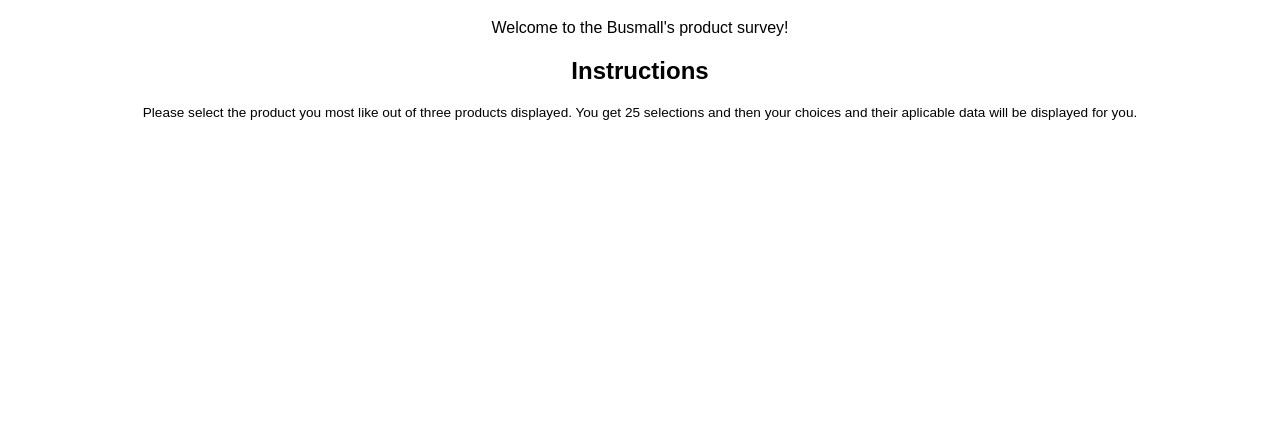
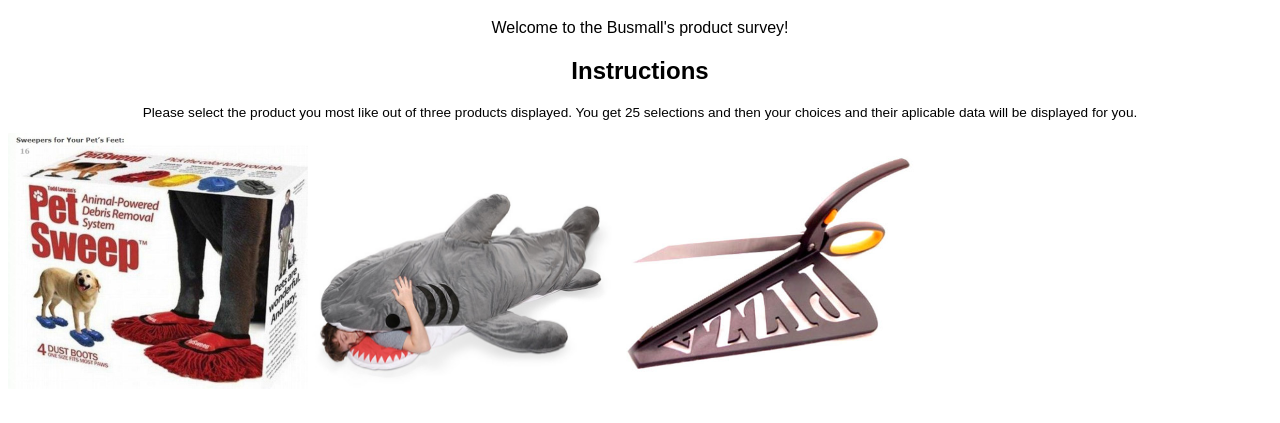
Before and after one commit to TheReckShop/busmall-start, a plain HTML site: page index.html in a window 1280 px wide. Shown: the part 61-484 px from the top of the page. Drawn offline with Linux system fonts and the light colour scheme.

Commit message:
added css finished geting images to load without repeat

```diff
--- a/app.js
+++ b/app.js
@@ -5,7 +5,7 @@ var pic1 = document.createElement('pic-1');
 var pic2 = document.createElement('pic-2');
 var pic3 = document.createElement('pic-3');
 var productName = ['bag', 'bananna', 'bathroom', 'boots', 'breakfast', 'bubblegum', 'chair', 'cthulhu', 'dog-duck', 'dragon', 'pen', 'pet-sweep', 'scissors', 'shark', 'sweep', 'tauntaun', 'unicorn', 'usb', 'water-can', 'wine-glass'];
-var imageFilePath = ['img/bag.jpg', 'img/bananna.jpg', 'img/bathroom.jpg', 'img/boots.jpg', 'img/breakfast.jpg', 'img/bubblegum.jpg', 'img/chair.jpg', 'img/cthulhu.jpg', 'img/dog-duck.jpg', 'img/dragon.jpg', 'img/pen.jpg', 'img/pet-sweep.jpg', 'img/scissors.jpg', 'img/shark.jpg', 'img/sweep.png', 'img/tauntaun.jpg', 'img/unicorn.jpg', 'img/usb.gif', 'img/water-can.jpg', 'img/imgwine-glass.jpg'];
+var imageFilePath = ['img/bag.jpg', 'img/banana.jpg', 'img/bathroom.jpg', 'img/boots.jpg', 'img/breakfast.jpg', 'img/bubblegum.jpg', 'img/chair.jpg', 'img/cthulhu.jpg', 'img/dog-duck.jpg', 'img/dragon.jpg', 'img/pen.jpg', 'img/pet-sweep.jpg', 'img/scissors.jpg', 'img/shark.jpg', 'img/sweep.png', 'img/tauntaun.jpg', 'img/unicorn.jpg', 'img/usb.gif', 'img/water-can.jpg', 'img/wine-glass.jpg'];
 
 function ImageConstructor(imageName, imageFilePath, timesShown, timesClicked) {
   this.imageName = imageName;
@@ -36,3 +36,41 @@ var waterCan = new ImageConstructor(productName[18], imageFilePath[18], 0, 0);
 var wineGlass = new ImageConstructor(productName[19], imageFilePath[19], 0, 0);
 
 var choicesMade = [bag, banana, bathroom, boots, breakfast, bubblegum, chair, cthulhu, dogDuck, dragon, pen, petSweep, scissors, shark, sweep, tauntaun, unicorn, usb, waterCan, wineGlass];
+
+function randNum() {
+  var min = 0;
+  var max = 19;
+  return Math.floor(Math.random() * (max - min + 1)) + min;
+};
+
+function uploadImg() {
+  var leftIndex = randNum();
+  var leftProduct = choicesMade[leftIndex];
+  left.src = leftProduct.imageFilePath;
+  left.alt = leftProduct.productName;
+  leftProduct.timesShown += 1;
+
+  var centerIndex = randNum();
+  while (centerIndex === leftIndex) {
+    centerIndex = randNum();
+  }
+
+  var centerProduct = choicesMade[centerIndex];
+  center.src = centerProduct.imageFilePath;
+  center.alt = centerProduct.productName;
+  centerProduct.views += 1;
+
+  var rightIndex = randNum();
+  while (rightIndex === leftIndex || rightIndex === centerIndex) {
+    rightIndex = randNum();
+  }
+
+  var rightProduct = choicesMade[rightIndex];
+  right.src = rightProduct.imageFilePath;
+  right.alt = rightProduct.productName;
+  rightProduct.views += 1;
+
+  var previouslyShown = [leftIndex, centerIndex, rightIndex];
+};
+
+uploadImg();
--- a/index.html
+++ b/index.html
@@ -14,11 +14,11 @@
       <h2>Instructions</h2>
       <p>Please select the product you most like out of three products displayed. You get 25 selections and then your choices and their aplicable data will be displayed for you.</p>
     </section>
-    <section id="product-display">
-      <img id="pic-1">
-      <img id="pic-2">
-      <img id="pic-3">
-    </section>
+    <div id="product-display">
+      <img class="image" id="left"/>
+      <img class="image" id="center"/>
+      <img class="image" id="right"/>
+    </div>
   </body>
   <script type="text/javascript" src="app.js"></script>
 </html>
--- a/style.css
+++ b/style.css
@@ -15,3 +15,13 @@ section>h2 {
   font-family: sans-serif;
   text-align: center;
 }
+
+.image {
+  display: inline;
+  min-width: 200px;
+  max-width: 300px;
+  min-height: 200px;
+  max-height: 300px;
+  margin-left: auto;
+  margin-right: auto;
+}
```
